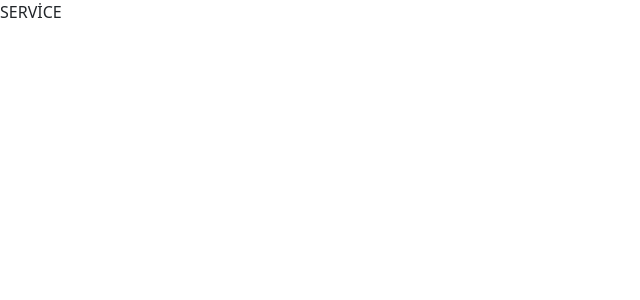
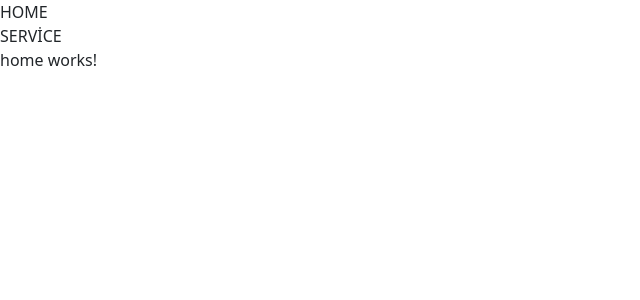
Before and after one commit to SerapErkan/angular-service, an Angular app in the folder Angular-Service/: page /home in a window 1280 px wide. Before the commit this address led to /. Shown: the top 300 px of the page, without its empty margins (0-640 px from the left). Built offline with nearby package versions, Linux system fonts and the light colour scheme.

Commit message:
HomeComponent

```diff
--- a/Angular-Service/src/app/app-routing.module.ts
+++ b/Angular-Service/src/app/app-routing.module.ts
@@ -1,12 +1,18 @@
 import { NgModule } from '@angular/core';
 import { RouterModule, Routes } from '@angular/router';
+import { HomeComponent } from './home/home.component';
 
 const routes: Routes = [
+  {
+    path:"home",component:HomeComponent
+
+  },
   {
     path:"map",
     loadChildren:()=>
     import("./map/map.module").then(m=>m.MapModule)
   }
+
 ];
 
 @NgModule({
--- a/Angular-Service/src/app/app.component.html
+++ b/Angular-Service/src/app/app.component.html
@@ -1,6 +1,10 @@
 
 
 
+
+<span routerLink ="home">HOME</span>
+<br>
 <span routerLink ="map">SERVİCE</span>
 
+
 <router-outlet></router-outlet>
--- a/Angular-Service/src/app/app.module.ts
+++ b/Angular-Service/src/app/app.module.ts
@@ -3,10 +3,12 @@ import { BrowserModule } from '@angular/platform-browser';
 
 import { AppRoutingModule } from './app-routing.module';
 import { AppComponent } from './app.component';
+import { HomeComponent } from './home/home.component';
 
 @NgModule({
   declarations: [
-    AppComponent
+    AppComponent,
+    HomeComponent
   ],
   imports: [
     BrowserModule,
--- /dev/null
+++ b/Angular-Service/src/app/home/home.component.html
@@ -0,0 +1 @@
+<p>home works!</p>
--- /dev/null
+++ b/Angular-Service/src/app/home/home.component.ts
@@ -0,0 +1,15 @@
+import { Component, OnInit } from '@angular/core';
+
+@Component({
+  selector: 'app-home',
+  templateUrl: './home.component.html',
+  styleUrls: ['./home.component.sass']
+})
+export class HomeComponent implements OnInit {
+
+  constructor() { }
+
+  ngOnInit(): void {
+  }
+
+}
```
Also changed, not shown: Angular-Service/src/app/home/home.component.sass (added), 1 other file (tests, documents, lock files or other folders).
